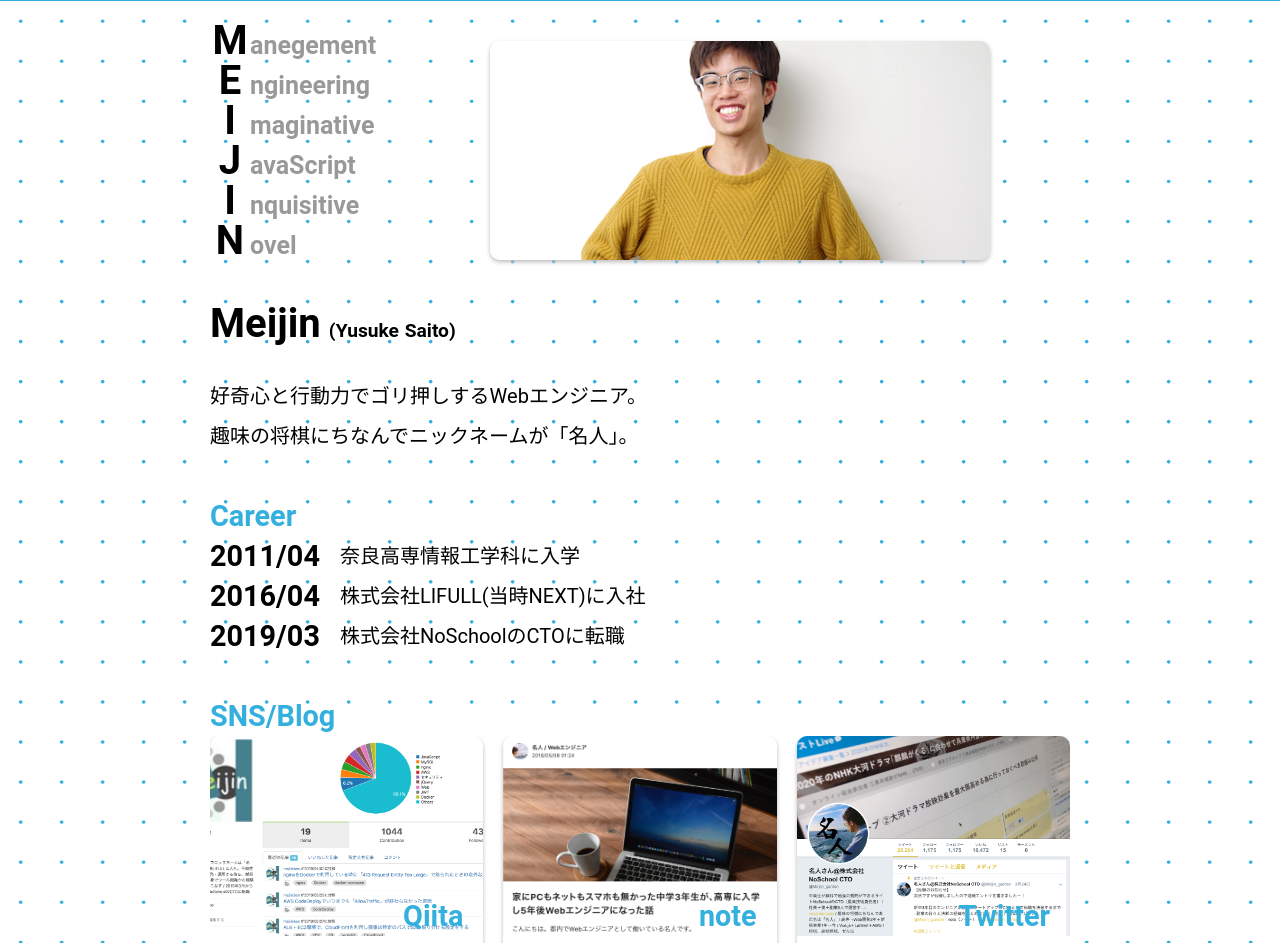
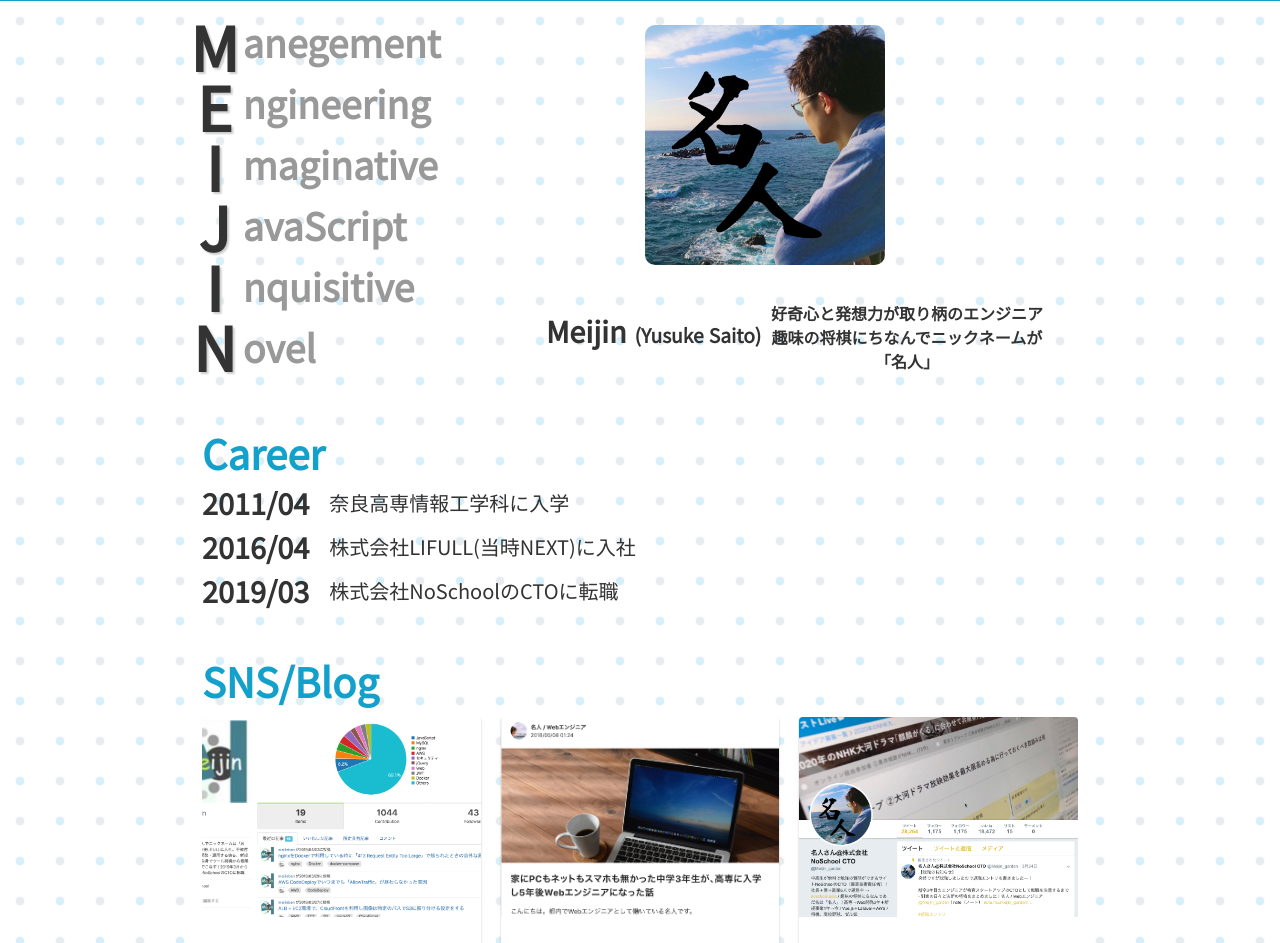
Before and after one commit to TeXmeijin/meijin.dev, a Nuxt app: page / in a window 1280 px wide. Shown: the part 49-992 px from the top of the page. Built offline with nearby package versions, Linux system fonts and the light colour scheme.

Commit message:
デザインの全体的な修正（背景画像、フォント、余白、ベースカラーの変更）

```diff
--- a/assets/css/base/color.scss
+++ b/assets/css/base/color.scss
@@ -1,9 +1,10 @@
-$primary: #33b0dd;
+$primary: #13a1cc;
 $grey: #777;
 $grey-light1: #999;
 $grey-light2: #bbb;
 $grey-light3: #ccc;
 $grey-light4: #e5e5e5;
 $grey-light5: #f5f5f5;
+$grey-light6: #fafafa;
 $white: #fff;
-$body: 333;
+$body: #333;
--- a/assets/css/base/reset.scss
+++ b/assets/css/base/reset.scss
@@ -115,7 +115,7 @@ blockquote:before,
 blockquote:after,
 q:before,
 q:after {
-  content: '';
+  content: "";
   content: none;
 }
 
@@ -172,8 +172,8 @@ select {
   vertical-align: middle;
 }
 
-html {
-  font-family: Roboto, "Helvetica Neue", Arial, sans-serif;
+body {
+  font-family: "Noto Sans JP", Roboto, "Helvetica Neue", Arial, sans-serif;
   font-size: 16px;
   word-spacing: 1px;
   -ms-text-size-adjust: 100%;
@@ -183,6 +183,10 @@ html {
   box-sizing: border-box;
 }
 
+button {
+  font-family: inherit;
+}
+
 *,
 *:before,
 *:after {
--- a/assets/css/main.scss
+++ b/assets/css/main.scss
@@ -1,10 +1,18 @@
-@import './base/color.scss';
+@import "./base/color.scss";
+@import "./base/reset.scss";
+
+body {
+  color: $body;
+}
 
 .isHide {
   display: none;
 }
 
-$breakpoints: ('sp': 'screen and (max-width: 768px)', 'pc': 'screen and (min-width: 769px)', ) !default;
+$breakpoints: (
+  "sp": "screen and (max-width: 768px)",
+  "pc": "screen and (min-width: 769px)"
+) !default;
 
 @mixin mq($breakpoint: pc) {
   @media #{map-get($breakpoints, $breakpoint)} {
--- a/layouts/default.vue
+++ b/layouts/default.vue
@@ -2,7 +2,7 @@
 .wrapper
   .header
     .header__title
-      span Meijin's portfolio
+      span Meijin's Profile
   nuxt
 </template>
 
@@ -12,7 +12,7 @@
 .header {
   display: flex;
   height: 50px;
-  padding: 0 23px;
+  padding: 0 12px;
   background: $primary;
   border-bottom: 1px solid $primary;
   &__title {
--- a/nuxt.config.js
+++ b/nuxt.config.js
@@ -1,84 +1,99 @@
 const baseName = "Meijin's Portfolio";
 const baseDesc =
-  'フルスタック従業員「名人」の自己紹介ページです。これまでの経歴（高専→LIFULL→NoSchool CTO）、スキルセット（フロントエンドからバックエンド、インフラまで）、SNS/Blogの各種リンクを載せています。';
-const baseUrl = 'https://meijin.me';
-const baseOgp = '/ogp.png';
+  "Webサイトを中心に、開発、デザイン、SEO施策などを仕事としている「名人」の自己紹介ページです。これまでの経歴（高専→LIFULL→NoSchool CTO）、スキルセット（Webフロントエンドからバックエンド、インフラまで）、SNS/Blogの各種リンクを載せています。";
+const baseUrl = "https://meijin.me";
+const baseOgp = "/ogp.png";
 
 module.exports = {
-  mode: 'spa',
+  mode: "spa",
   /*
    ** Headers of the page
    */
   head: {
     title: `Meijin.me | ${baseName}`,
-    meta: [{
-        charset: 'utf-8',
+    meta: [
+      {
+        charset: "utf-8"
       },
       {
-        name: 'viewport',
-        content: 'width=device-width, initial-scale=1',
+        name: "viewport",
+        content: "width=device-width, initial-scale=1"
       },
       {
-        hid: 'description',
-        name: 'description',
-        content: baseDesc,
+        hid: "description",
+        name: "description",
+        content: baseDesc
       },
       {
-        hid: 'og:site_name',
-        property: 'og:site_name',
-        content: baseName,
+        hid: "og:site_name",
+        property: "og:site_name",
+        content: baseName
       },
       {
-        hid: 'og:type',
-        property: 'og:type',
-        content: 'artice',
+        hid: "og:type",
+        property: "og:type",
+        content: "artice"
       },
       {
-        hid: 'og:url',
-        property: 'og:url',
-        content: baseUrl,
+        hid: "og:url",
+        property: "og:url",
+        content: baseUrl
       },
       {
-        hid: 'og:title',
-        property: 'og:title',
-        content: baseName,
+        hid: "og:title",
+        property: "og:title",
+        content: baseName
       },
       {
-        hid: 'og:description',
-        property: 'og:description',
-        content: baseDesc,
+        hid: "og:description",
+        property: "og:description",
+        content: baseDesc
       },
       {
-        hid: 'og:image',
-        property: 'og:image',
-        content: baseOgp,
+        hid: "og:image",
+        property: "og:image",
+        content: baseOgp
       },
       {
-        name: 'twitter:card',
-        content: 'summary',
+        name: "twitter:card",
+        content: "summary"
       },
       {
-        name: 'twitter:site',
-        content: '@Meijin_garden',
+        name: "twitter:site",
+        content: "@Meijin_garden"
+      }
+    ],
+    link: [
+      {
+        rel: "icon",
+        type: "image/x-icon",
+        href: "/favicon.ico"
       },
-    ],
-    link: [{
-      rel: 'icon',
-      type: 'image/x-icon',
-      href: '/favicon.ico',
-    }, ],
+      {
+        rel: "stylesheet",
+        href:
+          "https://fonts.googleapis.com/css?family=Noto+Sans+JP&display=swap"
+      }
+    ]
   },
   /*
    ** Customize the progress bar color
    */
   loading: {
-    color: '#33b0dd',
+    color: "#33b0dd"
   },
-  modules: ['@nuxtjs/dotenv', '@nuxtjs/style-resources', ['@nuxtjs/google-analytics', {
-    id: 'UA-143780066-1'
-  }]],
+  modules: [
+    "@nuxtjs/dotenv",
+    "@nuxtjs/style-resources",
+    [
+      "@nuxtjs/google-analytics",
+      {
+        id: "UA-143780066-1"
+      }
+    ]
+  ],
   styleResources: {
-    scss: ['~/assets/css/main.scss'],
+    scss: ["~/assets/css/main.scss"]
   },
   /*
    ** Build configuration
@@ -87,18 +102,15 @@ module.exports = {
     /*
      ** Run ESLint on save
      */
-    extend(config, {
-      isDev,
-      isClient
-    }) {
+    extend(config, { isDev, isClient }) {
       if (isDev && isClient) {
         config.module.rules.push({
-          enforce: 'pre',
+          enforce: "pre",
           test: /\.(js|vue)$/,
-          loader: 'eslint-loader',
-          exclude: /(node_modules)/,
+          loader: "eslint-loader",
+          exclude: /(node_modules)/
         });
       }
-    },
-  },
+    }
+  }
 };
--- a/pages/index.vue
+++ b/pages/index.vue
@@ -1,12 +1,12 @@
 <template lang="pug">
-.wrapper
+main.wrapper
   .main
-    h1.heading
+    section.heading
       transition(
         name="portfolio"
         @after-enter="onEntered"
       )
-        span(v-if="state === 0").heading__label Portfolio
+        h1(v-if="state === 0").heading__title Meijin's Profile
       .heading__label
         transition(
           name="first"
@@ -51,19 +51,23 @@
           span.heading__subLabel__description
             .text ovel
       transition(
-      name="body"
+        name="profile"
       )
-      div(v-if="state >= 2").body
-        .profile
-          .profile__image
-            .profile__image__body(ref="profileImageBody" :style="{height: profileImageBodyHeight}")
+        section(v-if="state >= 2").profile
+          .profile__avatar(ref="profileImageBody")
+          .profile__contents
             .profile__heading
               h1.profile__heading__name Meijin
                 span.small (Yusuke Saito)
-          .profile__description
-            p 好奇心と行動力でゴリ押しするWebエンジニア。
-            p 趣味の将棋にちなんでニックネームが「名人」。
-            h2.profile__description__heading Career
+            .profile__catchcopy
+              p 好奇心と発想力が取り柄のエンジニア
+              p 趣味の将棋にちなんでニックネームが「名人」
+    transition(
+      name="body"
+    )
+      section(v-if="state >= 2").body
+        .body__description
+          h2.body__description__heading Career
           .flex
             .subheading 2011/04
             .desc 奈良高専情報工学科に入学
@@ -73,28 +77,29 @@
           .flex
             .subheading 2019/03
             .desc 株式会社NoSchoolのCTOに転職
-            h2.profile__description__heading SNS/Blog
+          h2.body__description__heading SNS/Blog
           ul.cardList
             li.card
               a(href="https://qiita.com/mejileben" rel="nofollow" target="_blank").card__title.qiita
-                  h3.card__title__text Qiita
               ul.card__contents
+                h3.card__contents__text Qiita
                 li.card__contents__link
                   a(class="link" href="https://qiita.com/mejileben/items/f68a50ec9164b261b9cd" rel="nofollow" target="_blank") 【実録】WordPressサイトをAWS+Laravel+Nuxtにフルリプレイスした話（技術選定編）
                 li.card__contents__link
                   a(class="link" href="https://qiita.com/mejileben/items/69e5facdb60781927929" rel="nofollow" target="_blank") 【JavaScript】アロー関数式を学ぶついでにthisも復習する話
             li.card
               a(href="https://note.mu/meijin_garden" rel="nofollow" target="_blank").card__title.note
-                  h3.card__title__text note
               ul.card__contents
+                h3.card__contents__text note
                 li.card__contents__link
                   a(class="link" href="https://note.mu/meijin_garden/n/n71029117558e" rel="nofollow" target="_blank") 家にPCもネットもスマホも無かった中学3年生が、高専に入学し5年後Webエンジニアになった話
                 li.card__contents__link
                   a(class="link" href="https://note.mu/meijin_garden/n/n2d60b28569a8" rel="nofollow" target="_blank") 株式会社LIFULLを退職し、教育スタートアップのCTOとして転職します
             li.card
               a(href="https://twitter.com/meijin_garden" rel="nofollow" target="_blank").card__title.twitter
-                  h3.card__title__text Twitter
-            h2.profile__description__heading Technical Skill
+              ul.card__contents
+                h3.card__contents__text Twitter
+          h2.body__description__heading Technical Skill
           ul.skill
             template(v-for="(skill, key) in skills")
               li.skill__item
@@ -121,10 +126,6 @@ export default {
   methods: {
     onEntered() {
       this.state = 2;
-      this.$nextTick().then(_ => {
-        this.profileImageBodyHeight =
-          (this.$refs.profileImageBody.clientWidth * 219) / 500 + "px";
-      });
     },
     onClickedSkillButton(key) {
       if (!this.skills[key].modal) {
@@ -138,7 +139,6 @@ export default {
     return {
       state: 0,
       atLeft: false,
-      profileImageBodyHeight: "0px",
       skills: {
         nuxt: {
           heading: "Nuxt.js",
@@ -186,7 +186,6 @@ export default {
 };
 </script>
 
-
 <style lang="scss" scoped>
 $baseSize: 40px;
 $halfSize: calc(#{$baseSize} / 2);
@@ -195,7 +194,7 @@ $quarterSize: calc(#{$baseSize} / 4);
 $text--large: 1.8rem;
 
 .portfolio-leave-active {
-  transition: 1.5s ease-in-out;
+  transition: 1.5s ease-in-out 0.5s;
 }
 .portfolio-leave-to {
   opacity: 0;
@@ -204,13 +203,24 @@ $text--large: 1.8rem;
 .heading-enter {
   opacity: 0;
   transform: translateX(100%);
+  will-change: opacity, transform;
 }
 .heading-enter-active {
-  transition: 1.5s ease-in-out;
+  transition: 1.5s ease-in-out 0.5s;
 }
 .heading-leave-to {
   opacity: 1;
   transform: translateX(-100%);
+}
+.profile-enter {
+  opacity: 0;
+  will-change: opacity;
+}
+.profile-enter-active {
+  transition: 1s ease-in-out 0.5s;
+}
+.profile-leave-to {
+  opacity: 1;
 }
 .description-enter {
   opacity: 0;
@@ -264,6 +274,7 @@ $sequenceAnimeKeys: first, second, third, fourth, fifth, sixth;
   .#{$key}-enter {
     opacity: 0;
     transform: translateX(1000%);
+    will-change: opacity, transform;
   }
 
   .#{$key}-leave-to {
@@ -280,10 +291,10 @@ $sequenceAnimeKeys: first, second, third, fourth, fifth, sixth;
 
 .wrapper {
   min-height: 700px;
-  padding-top: $halfSize;
-  background-image: url("~assets/img/background/dot_green.png");
+  background-image: url("~assets/img/background/dot_double.png");
   background-repeat: repeat;
-  background-size: calc(#{$baseSize} + 1px);
+  background-size: calc(#{$baseSize} * 2);
+  padding-bottom: 12px;
 
   .main {
     max-width: 900px;
@@ -294,78 +305,109 @@ $sequenceAnimeKeys: first, second, third, fourth, fifth, sixth;
 
   .heading {
     display: flex;
+    flex-wrap: wrap;
     font-weight: bold;
+    line-height: 1.5;
+    position: relative;
+
+    @include mq {
+      font-size: $baseSize * 1.5;
+    }
+    @include mq("sp") {
+      padding: 0 8px;
       font-size: $baseSize;
-    line-height: $baseSize;
-    position: relative;
-    @include mq("sp") {
-      height: calc(#{$baseSize} * 6);
+    }
+
+    &__title {
+      position: absolute;
+      left: 12px;
+      text-shadow: 1px 2px 2px $grey-light4;
     }
 
     &__label {
-      position: absolute;
-      left: $halfSize;
       &__char {
         display: flex;
         justify-content: center;
         height: $baseSize;
         min-width: $baseSize;
+        text-shadow: 2px 2px 2px $grey-light3;
+
+        @include mq {
+          font-size: $baseSize * 1.5;
+          height: calc(#{$baseSize} * 1.5);
+        }
       }
     }
 
     &__subLabel {
-      position: absolute;
-      left: calc(#{$baseSize} + #{$halfSize});
+      padding-top: 12px;
+      margin-left: 4px;
 
       &__description {
         display: flex;
         padding-bottom: 3px;
-        align-items: flex-end;
-        color: #999;
+        align-items: center;
+        color: $grey-light1;
         height: $baseSize;
         font-size: calc(#{$baseSize} / 1.6);
         line-height: calc(#{$baseSize} / 1.6);
+        @include mq {
+          height: $baseSize * 1.5 + 1px;
+          font-size: calc(#{$baseSize} / 1.6 * 1.5);
+          line-height: calc(#{$baseSize} / 1.6 * 1.5);
+        }
       }
     }
   }
 
   .profile {
-    padding: $halfSize;
+    padding: 12px;
 
-    &__image {
+    @include mq {
+      padding-top: 24px;
+      flex: 1;
       display: flex;
+      flex-direction: column;
+      align-items: center;
       justify-content: center;
-      align-items: center;
-      min-height: calc(#{$baseSize} * 4);
-      max-height: calc(#{$baseSize} * 6);
-      @include mq {
-        margin-left: calc(#{$baseSize} * 5);
     }
 
-      &__body {
-        height: auto;
+    @include mq("sp") {
       width: 100%;
-        flex: 1;
-        max-width: 500px;
+    }
+
+    &__avatar {
+      margin: 0 auto;
+      height: 240px;
+      width: 240px;
       border-radius: 10px;
-        background-image: url("~assets/img/pinsya.png");
+      background-image: url("~assets/img/self.png");
       background-size: cover;
-        box-shadow: 0 2px 4px 0 $grey-light2;
-        margin-bottom: 4px;
+    }
+
+    &__contents {
+      @include mq {
+        padding: 24px 0 0;
+        display: flex;
+        align-items: center;
       }
     }
 
     &__heading {
-      margin-top: $halfSize;
+      @include mq {
+        flex: 1;
+        margin-right: 8px;
+        text-align: right;
+      }
+
+      @include mq("sp") {
+        text-align: center;
+      }
+
       &__name {
         height: $baseSize;
         line-height: $baseSize;
         font-size: $text--large;
-
-        @include mq {
-          margin-top: $baseSize;
-          font-size: $baseSize;
-        }
 
         .small {
           margin-left: 8px;
@@ -373,6 +415,19 @@ $sequenceAnimeKeys: first, second, third, fourth, fifth, sixth;
         }
       }
     }
+
+    &__catchcopy {
+      @include mq {
+        flex: 1;
+      }
+      margin-top: 12px;
+      text-align: center;
+      font-size: 1rem;
+    }
+  }
+
+  .body {
+    padding: 0 12px;
 
     &__description {
       line-height: $baseSize;
@@ -385,6 +440,11 @@ $sequenceAnimeKeys: first, second, third, fourth, fifth, sixth;
 
       &__heading {
         font-size: $text--large;
+        @include mq {
+          padding: 8px 0;
+          font-size: $baseSize;
+        }
+
         color: $primary;
         font-weight: bold;
         margin-top: $baseSize;
@@ -392,7 +452,7 @@ $sequenceAnimeKeys: first, second, third, fourth, fifth, sixth;
 
       .flex {
         display: flex;
-        align-items: top;
+        align-items: center;
       }
 
       .subheading {
@@ -407,13 +467,18 @@ $sequenceAnimeKeys: first, second, third, fourth, fifth, sixth;
       }
 
       .desc {
-        margin-top: calc(#{$halfSize} / 2);
         flex: 1;
         line-height: $halfSize;
+
+        @include mq {
+          padding: 12px 0;
+        }
       }
 
       .cardList {
         display: flex;
+        margin-top: 8px;
+
         @include mq("sp") {
           flex-direction: column;
         }
@@ -435,8 +500,8 @@ $sequenceAnimeKeys: first, second, third, fourth, fifth, sixth;
           flex-direction: column;
           margin-bottom: $halfSize;
           text-decoration: none;
-          border-radius: 10px;
-          box-shadow: 0 2px 4px 0 $grey-light2;
+          border-radius: 4px;
+          box-shadow: 0 1px 2px 0 $grey-light2;
           background: $white;
           color: $primary;
 
@@ -459,19 +524,18 @@ $sequenceAnimeKeys: first, second, third, fourth, fifth, sixth;
             &.note {
               background-image: url("~assets/img/blog/note.png");
             }
-
-            &__text {
-              position: absolute;
-              right: $halfSize;
-              bottom: 0;
-              font-size: $text--large;
-              font-weight: bold;
-              color: $primary;
-            }
           }
 
           &__contents {
             padding: $halfSize;
+
+            &__text {
+              left: $halfSize;
+              font-size: $text--large;
+              font-weight: bold;
+              color: $body;
+            }
+
             &__link {
               list-style: none;
               line-height: 1.6rem;
@@ -499,6 +563,8 @@ $sequenceAnimeKeys: first, second, third, fourth, fifth, sixth;
         }
 
         @include mq {
+          width: 100vw;
+          margin: 0 calc((900px - 100vw) / 2);
           overflow-x: scroll;
         }
 
@@ -522,7 +588,10 @@ $sequenceAnimeKeys: first, second, third, fourth, fifth, sixth;
             font-weight: bold;
             color: $primary;
             background: $white;
+
+            @include mq {
               width: 335px;
+            }
 
             .chevron {
               position: absolute;
@@ -544,7 +613,9 @@ $sequenceAnimeKeys: first, second, third, fourth, fifth, sixth;
           }
 
           &__modal {
+            @include mq {
               width: 335px;
+            }
             border: 1px solid $primary;
             box-sizing: border-box;
             transform: translateY(0);
```
Also changed, not shown: package.json (+4 -4 lines), assets/img/background/dot_double.png (added), 1 other file (tests, documents, lock files or other folders). Lines whose indentation alone changed are shown as unchanged.
